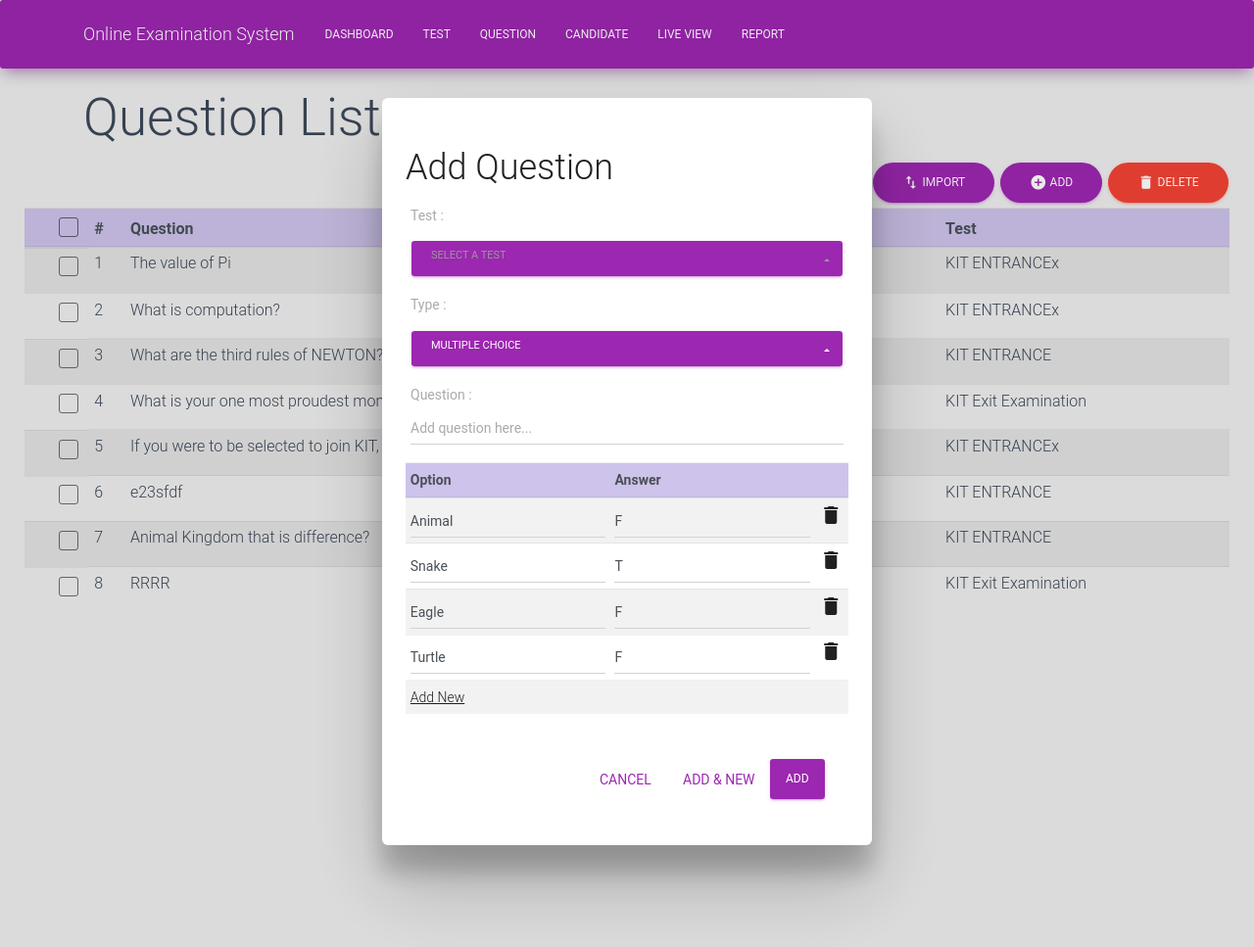
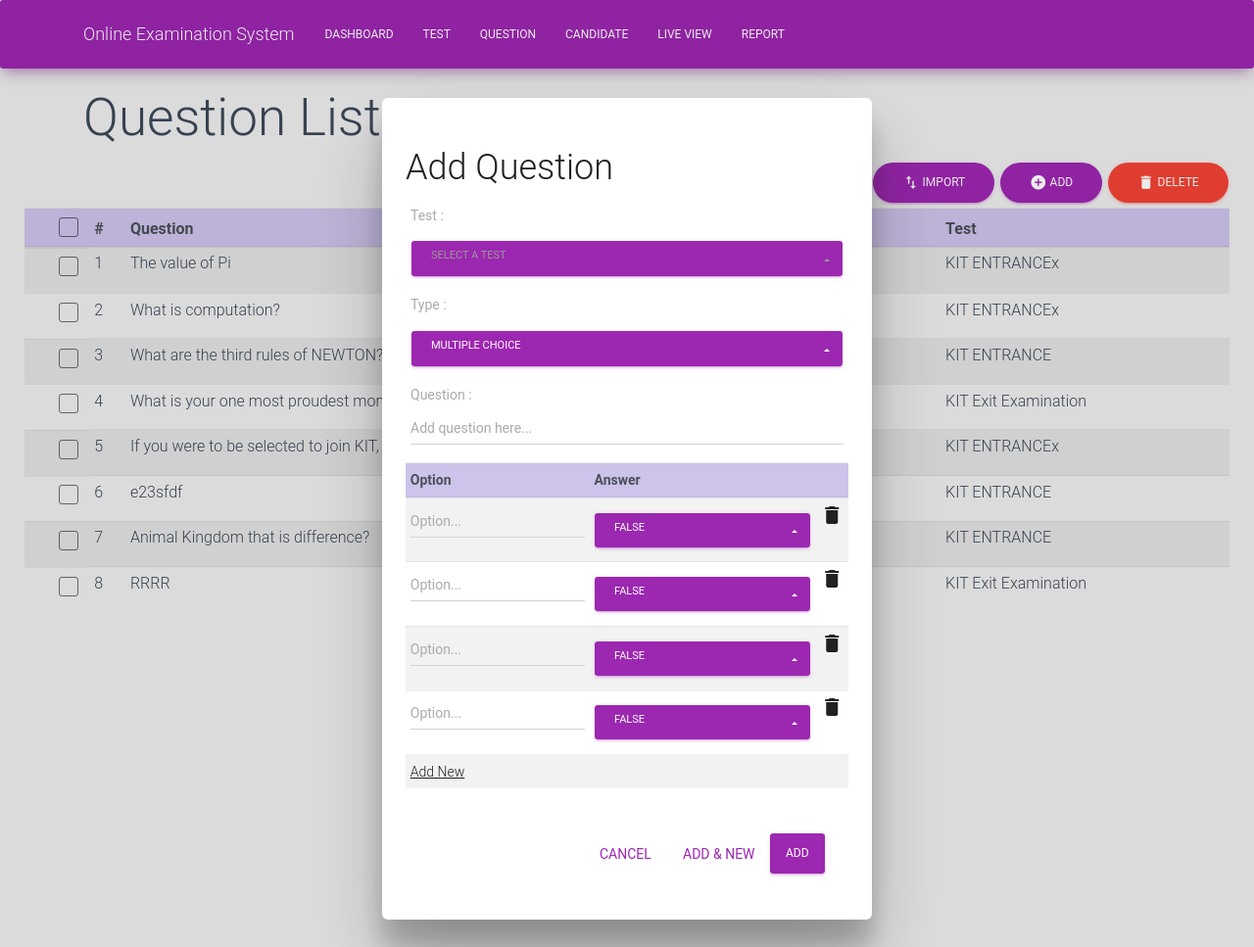
Before and after one commit to sophasum168/Online-Examination-System, a Django app: page /test-management/question/ in a window 1280 px wide, after a click that opens the changed part. Shown: the whole page at 98% size. Run offline with Django 3.2, Linux system fonts and the light colour scheme; data comes from the database, SQL or seed files in the repository; both versions use the stored data as it was after the commit.

Commit message:
updated+ API, Import

```diff
--- a/exam/urls.py
+++ b/exam/urls.py
@@ -13,7 +13,7 @@ Including another URLconf
     1. Import the include() function: from django.conf.urls import url, include
     2. Add a URL to urlpatterns:  url(r'^blog/', include('blog.urls'))
 """
-from django.conf.urls import url
+from django.conf.urls import url, include
 from django.contrib import admin
 # from django.contrib import photo_upload
 from django.views.generic import TemplateView
@@ -22,9 +22,7 @@ from django.conf import settings
 from django.conf.urls.static import static
 # from capture.views import (PersonaCreateView, SaveImage, template)
 from candidate.views import (cour,index)
-from test_management.views import (test_list, add_test, edit_test, delete_test,
-                                    question_list, add_question, edit_question, delete_question,
-                                    import_question)
+from test_management import urls as test_management_urls
 
 urlpatterns = [
 	# url(r'^$', views.HomePageView.as_view(), name='home'),
@@ -37,15 +35,6 @@ urlpatterns = [
     url(r'^register/',register,name="register"),
     url(r'^upload/', upload_file, name="upload"),
     url(r'^save_image/(?P<cedula>\d+)/$',view=SaveImage.as_view(),name='salvar_imagen'),
-    url(r'^test-management/test/', test_list, name='test'),
-    url(r'^test-management/add_test/', add_test, name='add_test'),
-    url(r'^test-management/edit_test/', edit_test, name='edit_test'),
-    url(r'^test-management/delete_test/', delete_test, name='delete_test'),
-    url(r'^test-management/question/', question_list, name='question'),
-    url(r'^test-management/add_question/', add_question, name='add_question'),
-    url(r'^test-management/edit_question/', edit_question, name='edit_question'),
-    url(r'^test-management/delete_question/', delete_question, name='delete_question'),
-    url(r'^test-management/import_question/', import_question, name='import_question'),
     url(r'^candidate/', candidate, name="candidate"),
     url(r'^cour/', cour, name="cour"),
     # url(r'^photo/', include('photo_upload.urls')),
@@ -59,6 +48,7 @@ urlpatterns = [
     # url(r'^save_image/', view=SaveImage.as_view(), name='salvar_imagen'),
     # url(r'^save_image/(?P<cedula>\d+)/$', view=SaveImage.as_view(), name='salvar_imagen'),
     # url(r'^',include('example.urls')),
+    url(r'^', include(test_management_urls)),
 ] + static(settings.STATIC_URL, document_root=settings.STATIC_ROOT)
 # urlpatterns = urlpatterns
 # urlpatterns = urlpatterns + static(settings.MEDIA_URL, document_root=settings.MEDIA_ROOT)
--- a/templates/navigation_bar.html
+++ b/templates/navigation_bar.html
@@ -169,20 +169,39 @@ $(".table-row td:not(:has(input))").click(function(){
 
 //**question_list.html SCRIPT**
 //Add Button- Question
-$(".submit-btn-question").click(function(){
+$(".submit-btn-question").on("click", (function(){
   var test_id = JSON.stringify($("#test_id").val());
   var question_type = JSON.stringify($("#question_type").val());
   var question_name = JSON.stringify($("#question_name").val());
   var button_pressed = JSON.stringify($(this).attr('name'));
-  var option_rows = $('.option-list tbody tr.option_row').length;
-  alert(option_rows);
+
+
+  //Add option list into a dictionary `option_rows`
+  var option_rows = {};
+  var answer = "";
+  $('.option-list tbody tr.option_row').each(function(){
+    var option_name = "";
+    var answer = "";
+    option_name = $(this).find(".option-name").val();
+    answer = $(this).find(".answer").val();
+    option_rows[option_name] = answer;
+    $(this).on("change", function(){
+      var option_name = "";
+      var answer = "";
+      option_name = $(this).find(".option-name").val();
+      answer = $(this).find(".answer").val();
+      option_rows[option_name] = answer;
+    });
+  });
+  var option_rows = JSON.stringify(option_rows);
 
   $.ajax({
     url: "{% url 'add_question' %}",
     type: 'POST',
     data: {'button_pressed' : button_pressed, 'question_name' : question_name, 'question_type' : question_type,
-    'test_id' : test_id,'csrfmiddlewaretoken': $("[name=csrfmiddlewaretoken]").val()},
+    'test_id' : test_id, 'option_rows' : option_rows,'csrfmiddlewaretoken': $("[name=csrfmiddlewaretoken]").val()},
   })
+
   var button_pr = $(this).attr('name');
   if (button_pr == 'add_new'){
     $("#test_id").val("");
@@ -194,7 +213,7 @@ $(".submit-btn-question").click(function(){
     $("#question_name").val("");
     $(".cancel-btn-question").click();
   }
-});
+}));
 
 //Delete Button- Question
 $(".delete-btn-question").click(function(){
@@ -218,16 +237,43 @@ $(".delete-btn-question").click(function(){
 });
 
 //Edit OnClick- Question
-$(".table-row td:not(:has(input))").click(function(){
+$(".table-row td:not(:has(input))").on("click", function(){
   $('#editModal').modal('show');
   let rowId = $(this).closest('tr').attr('data-id');
-  const row = $(this).closest('tr');
-  var test_id = row.find('td[ name="test_id" ]').text();
-  var question_type = row.find('td[ name="question_type" ]').text();
-  var question_name = row.find('td[ name="question_name" ]').text();
-  $('#test_id').val(test_id);
-  $("#question_type").val(question_type);
-  $("#question_name").val(question_name);
+  var test_name, question_type, question_name, option;
+
+  $.ajax({
+    url: "{% url 'edit_question' %}",
+    type: 'GET',
+    data: {"rowId" : rowId},
+    dataType: 'json',
+    success: function(data){
+      test_name = data.question[0]['test_id'];
+      question_name = data.question[0]['question_name'];
+      question_type = data.question[0]['question_type'];
+      if (question_type == 'QCM'){
+        option_length = parseInt(data.question[1].length);
+        options = data.question[1];
+      }
+
+      console.log(options, typeof(options));
+
+      $(".question_name").val(question_name);
+      $(".question_type").selectpicker('val', question_type);
+      $(".test_id").selectpicker('val', test_name);
+
+      jQuery.each(options, function(i, obj){
+          $(".option_row").each(function(){
+            $(".option-name").val(obj['option_name']);
+            $(".answer").val(obj['answer']);
+          });
+          console.log(i, "+++", obj);
+      });
+
+      },
+    });
+
+
 
   //EDIT FORM-- Save OnClick- Question
   $(".save-btn-question").click(function(){
@@ -249,7 +295,17 @@ $(".table-row td:not(:has(input))").click(function(){
 
 //Add option row-- QCM
 $("#add_option").click(function(){
-  $('.option-list tr:nth-last-child(2)').after('<tr class="option_row"><td><input type="text" class="form-control" value="Turtle"></td><td><input type="text" class="form-control" value="F"></td><td><i class="material-icons option-delete">delete</i></td></tr>');
+  let add_option_row;
+  if (add_option_row == null) {
+    $.ajax({
+      url: "{% url 'add_option_row' %}",
+      type: 'GET',
+      success: function(data){
+        $('.option-list tr:nth-last-child(2)').after("<tr class='option_row'><td>"+data.substr(0,114)+"</td><td>"+data.substr(114,224)+"</td><td><i class='material-icons option-delete'>delete</i></td></tr>");
+        $('.selectpicker').selectpicker('render');
+      },
+    });
+  };
 });
 
 //OnChange if option = 'Essay', hide answer table
@@ -263,7 +319,7 @@ $("#question_type").change(function(){
 });
 
 //Delete option_row onClick
-$('td i').on('click',function(e){
+$('.option_row').on('click','td i',function(e){
    e.preventDefault();
    $(this).parents('tr').remove();
 });
--- a/templates/question_list.html
+++ b/templates/question_list.html
@@ -5,7 +5,7 @@
 <h1>Question List</h1>
 </div>
 <div id="inline-toolbar">
-    <button class="btn btn-round btn-primary import-btn-question" data-toggle="modal" data-target="#addModal">
+    <button class="btn btn-round btn-primary import-btn-question" data-toggle="modal" data-target="#importModal">
     <i class="material-icons" >import_export</i>   Import
     </button>
 <button class="btn btn-round btn-primary add-btn-question" data-toggle="modal" data-target="#addModal">
@@ -67,7 +67,6 @@
                     <form class="form" method="POST" action="{% url 'add_question' %}">
                         {% csrf_token %}
                         <h2>Add Question</h2>
-                        <!-- {{ optionForm }} -->
                         <div class="card-body">
                             <div class="form-group ">
                                 <label>Test :</label>
@@ -97,31 +96,31 @@
                                         <th></th>
                                     </tr>
                                 </thead>
-                                <tboy>
+                                <tbody>
                                     <tr class="option_row">
-                                        <td><input type="text" class="form-control" value="Animal"></td>
-                                        <td><input type="text" class="form-control" value="F"></td>
+                                        <td>{{optionForm.option_name}}</td>
+                                        <td>{{optionForm.answer}}</td>
                                         <td><i class="material-icons option-delete">delete</i></td>
                                     </tr>
                                     <tr class="option_row">
-                                        <td><input type="text" class="form-control" value="Snake"></td>
-                                        <td><input type="text" class="form-control" value="T"></td>
+                                        <td>{{optionForm.option_name}}</td>
+                                        <td>{{optionForm.answer}}</td>
                                         <td><i class="material-icons option-delete">delete</i></td>
                                     </tr>
                                     <tr class="option_row">
-                                        <td><input type="text" class="form-control" value="Eagle"></td>
-                                        <td><input type="text" class="form-control" value="F"></td>
+                                        <td>{{optionForm.option_name}}</td>
+                                        <td>{{optionForm.answer}}</td>
                                         <td><i class="material-icons option-delete">delete</i></td>
                                     </tr>
                                     <tr class="option_row">
-                                        <td><input type="text" class="form-control" value="Turtle"></td>
-                                        <td><input type="text" class="form-control" value="F"></td>
+                                        <td>{{optionForm.option_name}}</td>
+                                        <td>{{optionForm.answer}}</td>
                                         <td><i class="material-icons option-delete">delete</i></td>
                                     </tr>
                                     <tr>
                                         <td colspan="3"><u id="add_option">Add New</u></td>
                                     </tr>
-                                </tboy>
+                                </tbody>
                             </table>
                         </div>
                         <div class="modal-footer justify-content-right">
@@ -144,28 +143,86 @@
                         {% csrf_token %}
                         <h2>Edit Question</h2>
                         <div class="card-body">
-                            <div class="form-group bmd-form-group">
+                            <div class="form-group ">
+                                <label>Test :</label>
                                 <div class="input-group">
-                                    <p>Test :</p>
                                     {{questionForm.test_id}}
                                 </div>
                             </div>
-                            <div class="form-group bmd-form-group">
+                            <div class="form-group ">
+                                <label>Type :</label>
                                 <div class="input-group">
-                                    <p>Type :</p>
                                     {{questionForm.question_type}}
                                 </div>
                             </div>
-                            <div class="form-group bmd-form-group">
+                            <div class="form-group ">
+                                <label>Question :</label>
                                 <div class="input-group">
-                                    <p>Question :</p>
                                     {{questionForm.question_name}}
                                 </div>
                             </div>
                         </div>
+                        <div>
+                            <table id="fresh-table" class="table table-striped option-list table-hover table-sm">
+                                <thead class="thead-table-list">
+                                    <tr>
+                                        <th scope="col">Option</th>
+                                        <th scope="col">Answer</th>
+                                        <th></th>
+                                    </tr>
+                                </thead>
+                                <tbody>
+                                    <tr class="option_row">
+                                        <td>{{optionForm.option_name}}</td>
+                                        <td>{{optionForm.answer}}</td>
+                                        <td><i class="material-icons option-delete">delete</i></td>
+                                    </tr>
+                                    <tr class="option_row">
+                                        <td>{{optionForm.option_name}}</td>
+                                        <td>{{optionForm.answer}}</td>
+                                        <td><i class="material-icons option-delete">delete</i></td>
+                                    </tr>
+                                    <tr class="option_row">
+                                        <td>{{optionForm.option_name}}</td>
+                                        <td>{{optionForm.answer}}</td>
+                                        <td><i class="material-icons option-delete">delete</i></td>
+                                    </tr>
+                                    <tr class="option_row">
+                                        <td>{{optionForm.option_name}}</td>
+                                        <td>{{optionForm.answer}}</td>
+                                        <td><i class="material-icons option-delete">delete</i></td>
+                                    </tr>
+                                    <tr>
+                                        <td colspan="3"><u id="add_option">Add New</u></td>
+                                    </tr>
+                                </tbody>
+                            </table>
+                        </div>
                         <div class="modal-footer justify-content-right">
                             <button type="button" class="btn btn-primary btn-link btn-wd btn-lg cancel-btn-question" data-dismiss="modal">Cancel</button>
-                            <button type="button" class="btn btn-primary save-btn-question" name="save">save</button>
+                            <button type="button" class="btn btn-primary save-btn-question" name="save">Save</button>
+                        </div>
+                    </form>
+                </div>
+            </div>
+        </div>
+    </div>
+</div>
+<div class="modal fade" id="importModal" tabindex="-1" role="">
+    <div class="modal-dialog modal-login" role="document">
+        <div class="modal-content">
+            <div class="card card-signup card-plain">
+                <div class="modal-body">
+                    <form class="form" method="POST" action="{% url 'import_question' %}">
+                        {% csrf_token %}
+                        <h2>Import Question</h2>
+                        <label ><a href="#">Get Example file</a></label>
+                        <hr>
+                        <label for="exampleFormControlFile1">Upload question file (*.csv)</label>
+                        <input type="file" class="form-control-file" id="exampleFormControlFile1">
+                        <div class="modal-footer justify-content-right">
+                            <button type="button" class="btn btn-primary btn-link btn-wd btn-lg cancel-btn-import" data-dismiss="modal">Cancel</button>
+                            <button type="button" class="btn btn-primary save-btn-import" name="save">Import</button>
                         </div>
                     </form>
                 </div>
--- a/templates/test_list.html
+++ b/templates/test_list.html
@@ -124,7 +124,7 @@
                         </div>
                         <div class="modal-footer justify-content-right">
                             <button type="button" class="btn btn-primary btn-link btn-wd btn-lg cancel-btn-test" data-dismiss="modal">Cancel</button>
-                            <button type="button" class="btn btn-primary save-btn-test" name="save">save</button>
+                            <button type="button" class="btn btn-primary save-btn-test" name="save">Save</button>
                         </div>
                     </form>
                 </div>
--- a/test_management/forms.py
+++ b/test_management/forms.py
@@ -11,9 +11,8 @@ class QuestionForm(ModelForm):
             widget=forms.Select(
                 attrs={
                     'id': "test_id",
-                    'name': "test_id",
                     'title': 'Select a Test',
-                    'class': 'selectpicker form-control',
+                    'class': 'selectpicker form-control test_id',
                     'data-style': 'btn btn-primary btn-sm',
                     'data-size': '7',
                 }
@@ -23,9 +22,8 @@ class QuestionForm(ModelForm):
             widget=forms.Select(
                 attrs={
                     'id': "question_type",
-                    'name': "question_type",
                     'title': 'Select a Test',
-                    'class': 'selectpicker form-control',
+                    'class': 'selectpicker form-control question_type',
                     'data-style': 'btn btn-primary btn-sm',
                     'data-size': '7',
                 }
@@ -35,8 +33,7 @@ class QuestionForm(ModelForm):
         widget=forms.TextInput(
             attrs={
                 'id': "question_name",
-                'name': "question_name",
-                'class': 'form-control',
+                'class': 'form-control question_name',
                 'placeholder': 'Add question here...',
             }
         )
@@ -50,7 +47,6 @@ class OptionForm(ModelForm):
     option_name = forms.CharField(label='Option',
         widget=forms.TextInput(
             attrs={
-                'id': 'option_id',
                 'class': 'form-control',
                 'placeholder': 'Option...',
             }
--- a/test_management/urls.py
+++ b/test_management/urls.py
@@ -13,14 +13,19 @@
 #     1. Import the include() function: from django.conf.urls import url, include
 #     2. Add a URL to urlpatterns:  url(r'^blog/', include('blog.urls'))
 # """
-# from django.conf.urls import url
-# from . import views
+from django.conf.urls import url
+from test_management import views
 
 urlpatterns = [
-    url(r'^$', views.test_list),
-    url(r'^$', views.add_test),
-    url(r'^$', views.subject_list),
-    url(r'^$', views.topic_list),
-    url(r'^$', views.question_list),
-    url(r'^$', views.import_question),
+    url(r'^test-management/test/', views.test_list, name='test'),
+    url(r'^test-management/add_test/', views.add_test, name='add_test'),
+    url(r'^test-management/edit_test/', views.edit_test, name='edit_test'),
+    url(r'^test-management/delete_test/', views.delete_test, name='delete_test'),
+    url(r'^test-management/question/', views.question_list, name='question'),
+    url(r'^test-management/add_question/', views.add_question, name='add_question'),
+    url(r'^test-management/edit_question/', views.edit_question, name='edit_question'),
+    url(r'^test-management/delete_question/', views.delete_question, name='delete_question'),
+    url(r'^test-management/import_question/', views.import_question, name='import_question'),
+    url(r'^test-management/add_option_row/', views.add_option_row, name='add_option_row'),
+    url(r'^get_question_lists/$', views.get_test_questions, name='get_question_lists'),
 ]
--- a/test_management/views.py
+++ b/test_management/views.py
@@ -3,10 +3,15 @@ from __future__ import unicode_literals
 import json
 from datetime import datetime
 from django.shortcuts import render, redirect
-from django.http import HttpResponse, HttpResponseRedirect
-from .models import Test, Question
+from django.http.response import JsonResponse
+from django.http import HttpResponse, HttpResponseRedirect, JsonResponse
+from rest_framework.parsers import JSONParser
+from rest_framework.renderers import JSONRenderer
+from .models import *
+from .forms import QuestionForm, OptionForm
+from .serializers import QuestionSerializer
+from django.views.decorators.csrf import csrf_exempt
 # from .forms import TestUpload
-from .forms import QuestionForm, OptionForm
 
 
 # Create your views here.
@@ -64,10 +69,24 @@ def add_question(request):
         test_id = json.loads(request.POST.get('test_id'))
         question_obj = Question(question_name = question_name, question_type = question_type, test_id = Test.objects.get(id=test_id))
         question_obj.save()
+
+        option_rows = json.loads(request.POST.get('option_rows'))
+        for option in option_rows:
+            option_obj = Option()
+            option_obj.question_id = question_obj
+            option_obj.option_name = option
+            option_obj.answer = option_rows[option]
+            option_obj.save()
         return HttpResponseRedirect('/test-management/question/')
 
 def edit_question(request):
-    return render(request, 'import_question.html')
+    if request.method == 'GET':
+        row_id = request.GET.get('rowId')
+        question_obj = Question()
+        question = question_obj.edit_question(row_id)
+        return JsonResponse({'question': question})
+    elif request.method == 'POST':
+        return render(request, 'question_list.html')
 
 def delete_question(request):
     if request.is_ajax():
@@ -80,3 +99,25 @@ def delete_question(request):
 
 def import_question(request):
     return render(request, 'import_question.html')
+
+def add_option_row(request):
+    if request.method == 'GET':
+        option = OptionForm()
+        return HttpResponse(option)
+
+@csrf_exempt
+def get_test_questions(request):
+    """
+    API to get a list of questions
+    """
+    if request.method == 'GET':
+        questions = Question.objects.all()
+        serializer = QuestionSerializer(questions, many=True)
+        return JsonResponse(serializer.data, safe=False)
+    elif request.method == 'POST':
+        data = JSONParser().parse(request)
+        serializer = QuestionSerializer(data=data)
+        if serializer.is_valid():
+            serializer.save()
+            return JsonResponse(serializer.data, status=201)
+        return JsonResponse(serializer.errors, status=400)
```
Also changed, not shown: test_management/models.py (+25 -1 lines), test_management/serializers.py (added, +29 -0 lines), db.sqlite3, test_management/migrations/0003_auto_20180706_1442.py (added), 9 other files.
